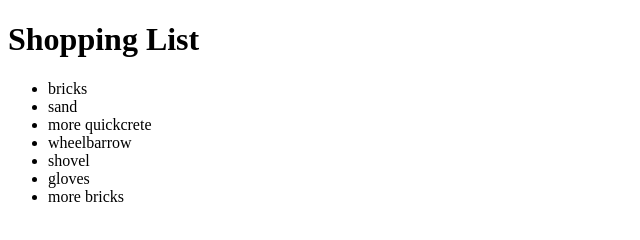
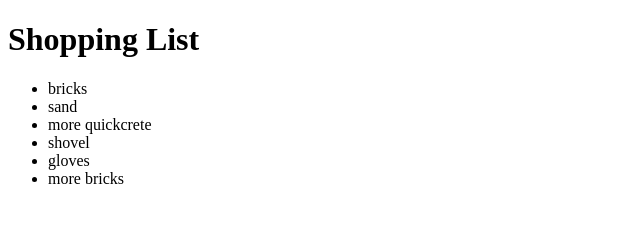
Before and after one commit to redsmi/newGitTest, a plain HTML site: page index.html in a window 1280 px wide. Shown: the whole page, without its empty margins (0-640 px from the left). Drawn offline with Linux system fonts and the light colour scheme.

Commit message:
made this commit because i thought it was really important necessary really :wq

```diff
--- a/index.html
+++ b/index.html
@@ -12,7 +12,7 @@
         <li>bricks</li>
         <li>sand</li>
         <li>more quickcrete</li>
-        <li>wheelbarrow</li>
+        <!-- <li>wheelbarrow</li> -->
         <li>shovel</li>
         <li>gloves</li>
         <li>more bricks</li>
```
